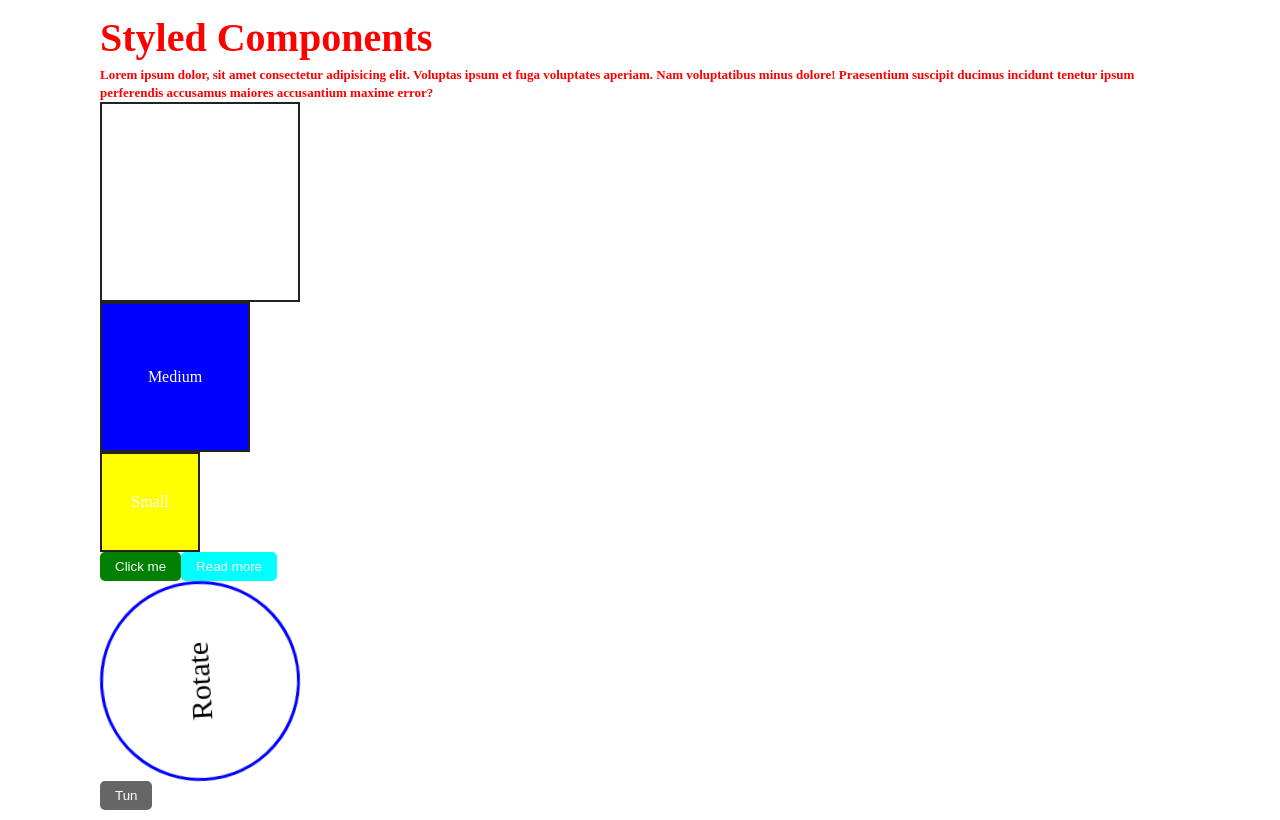
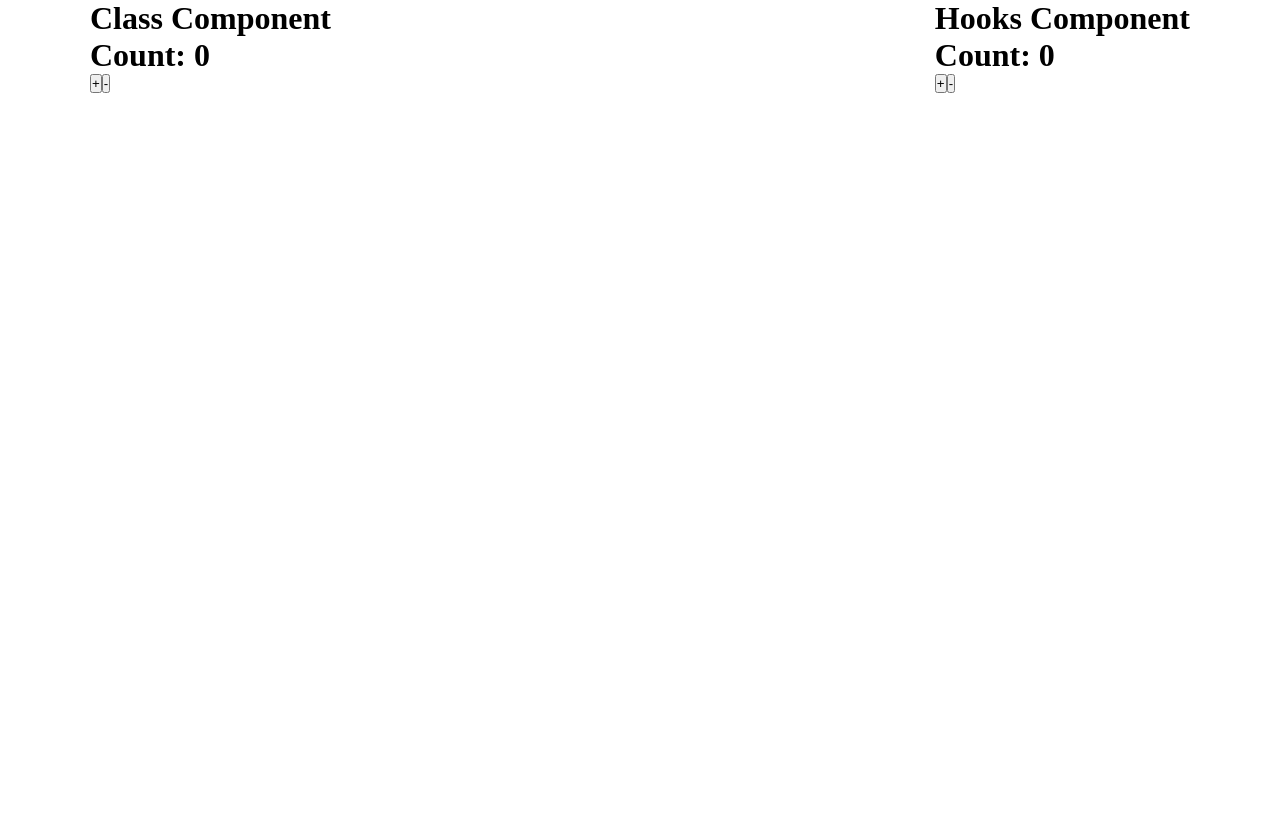
Before and after one commit to oscar02122001/React_app, a React (Create React App) app: page / in a window 1280 px wide. Built offline with nearby package versions, Linux system fonts and the light colour scheme.

Commit message:
class vs hooks

```diff
--- /dev/null
+++ b/src/components/11- Class vs Hooks/Class.jsx
@@ -0,0 +1,25 @@
+import React from "react";
+
+class Class extends React.Component {
+  state = {
+    count: 0,
+  };
+  render() {
+    const plus = () => {
+      this.setState({ count: this.state.count + 1 });
+    };
+    const minus = () => {
+      this.setState({ count: this.state.count - 1 });
+    };
+    return (
+      <div>
+        <h1>Class Component</h1>
+        <h1>Count: {this.state.count}</h1>
+        <button onClick={plus}>+</button>
+        <button onClick={minus}>-</button>
+      </div>
+    );
+  }
+}
+
+export default Class;
--- /dev/null
+++ b/src/components/11- Class vs Hooks/Hooks.jsx
@@ -0,0 +1,16 @@
+import React, { useState } from "react";
+
+const Hooks = () => {
+  const [data, setCount] = useState({ count: 0, title: "oscar" });
+    console.log(data, setCount);
+  return (
+    <div>
+      <h1>Hooks Component </h1>
+      <h1>Count: {data.count}</h1>
+      <button onClick={() => setCount({count:data.count + 1})}>+</button>
+      <button onClick={() => setCount({count:data.count - 1})}>-</button>
+    </div>
+  );
+};
+
+export default Hooks;
--- /dev/null
+++ b/src/components/11- Class vs Hooks/Render.jsx
@@ -0,0 +1,13 @@
+import React from "react";
+import Class from "./Class";
+import Hooks from "./Hooks";
+
+const Render = () => {
+  return (
+    <div style={{ display: "flex",justifyContent:'space-between'}}>
+      <Class />
+      <Hooks />
+    </div>
+  );
+};
+export default Render;
--- a/src/components/app/App.jsx
+++ b/src/components/app/App.jsx
@@ -5,6 +5,7 @@ import State from "../lesson-3/state";
 import Students from "../lesson-4/main";
 import Styled from "../6 - Styled component/styled";
 import Memo from "../17-memo/memo";
+import Render from "../11- Class vs Hooks/Render";
 
 let fullName = function () {
   return this.surname + " " + this.name;
@@ -20,8 +21,9 @@ class App extends React.Component {
           return <Students data={val} />;
         })} */}
         {/* <Students /> */}
-        <Styled />
+        {/* <Styled /> */}
         {/* <Memo /> */}
+        <Render />
       </div>
     );
   }
```
Also changed, not shown: src/review.js (+7 -0 lines).
